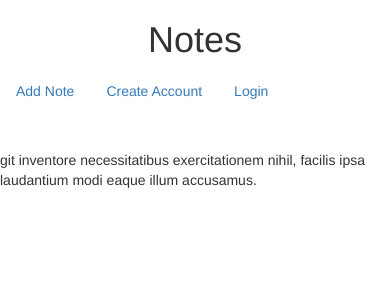
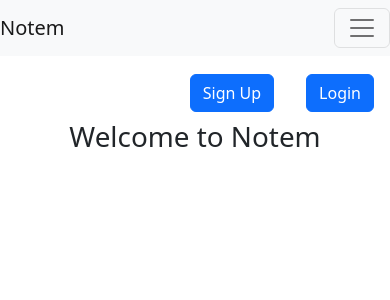
Before and after one commit to DebXD/Notemy, a Flask app: page / in a window 390 px wide. Shown: the top 300 px of the page. Run offline with Flask 2, Linux system fonts and the light colour scheme; some libraries are stand-ins or nearby versions.

Commit message:
add: user sign up, login functionality with email and username, refactor: edit route, etc

```diff
--- a/app.py
+++ b/app.py
@@ -1,113 +1,215 @@
-from flask import Flask, render_template, request, redirect, flash
+
+from email.policy import EmailPolicy
+from enum import unique
+from flask import Flask, render_template, request, redirect, flash, session, url_for
 
 from flask_sqlalchemy import SQLAlchemy
 
 app = Flask(__name__)
-app.config ['SQLALCHEMY_DATABASE_URI'] = 'sqlite:///db/note.sql'
+app.config ['SQLALCHEMY_DATABASE_URI'] = 'sqlite:///db/database.sql'
 app.config ["SQLALCHEMY_TRACK_MODIFICATIONS"] = True
+app.secret_key = "fs67ho3*Srb8bv-3r)=+ak"
+
 
 db = SQLAlchemy(app)
 
 
+class Userdb(db.Model):
+    No = db.Column(db.Integer, primary_key=True)
+    Email = db.Column(db.String(25), nullable=False)
+    Password = db.Column(db.String(128), nullable=False)
+    Username = db.Column(db.String(20), nullable = False, unique=True)
+
+    User_notes = db.relationship("Notesdb", backref="userdb")
+
+    def __init__(self, Email, Password, Username):
+        self.Email = Email
+        self.Password = Password
+        self.Username = Username
+
 class Notesdb(db.Model):
-    No = db.Column("No", db.Integer, primary_key=True)
-    Titles = db.Column(db.Text, nullable=False)
-    Notes = db.Column(db.Text, nullable=False)
+    No = db.Column(db.Integer, primary_key=True)
+    Titles = db.Column(db.Text(120), nullable=True)
+    Notes = db.Column(db.Text, nullable=True)
+    #foreign key to link userid with notes(thid userid refers to primary key "No" of userdb table)
+    User_id = db.Column(db.Integer, db.ForeignKey("userdb.No"), nullable=False)
 
-    def __init__(self, Titles, Notes):
+    def __init__(self, Titles, Notes, User_id):
         self.Titles = Titles
         self.Notes = Notes
+        self.User_id = User_id
+
+    #def __init__(self,Titles, Notes):
+        #self.Titles = Titles
+        #self.Notes = Notes
+
+
 
 
 @app.route("/")
 def hello_world():
     return render_template("index.html")
 
-@app.route("/add_notes/", methods=["GET","POST"])
+@app.route("/register/", methods=["GET","POST"])
+def register():
+    if request.method == "POST":
+        email = request.form.get("email")
+        password = request.form.get("password")
+        username = request.form.get("username")
+        #session["username"]= username
+        #session["password"]= password
+        email_match_obj = Userdb.query.filter_by(Email=email).first()
+        username_match_obj = Userdb.query.filter_by(Username=username).first()
+
+        if email == "" or password== "" or username == "":
+            return render_template("register.html")
+        else:
+
+            if email_match_obj or username_match_obj is not None:
+
+                if email_match_obj is not None:
+                    flash("Email is alredy exist!", "info")
+                    return redirect("/login/")
+
+
+                else:
+                    flash("Username is alredy exist!", "info")
+                    return redirect("/register/")
+
+            else:
+                session["email"]= email
+                acc_data = Userdb(email, password, username)
+                db.session.add(acc_data)
+                db.session.commit()
+                flash("Signed Up Successfully.", "success")
+                return redirect("/notes/")
+    else:
+        return render_template("register.html")
+
+
+@app.route("/login/", methods=["GET", "POST"])
+def login():
+    if request.method == "POST":
+        email = request.form.get("email")
+        #session_checkbox = request.form.get("session_checkbox")
+        found_email = Userdb.query.filter_by(Email=email).first()
+        if found_email is None:
+            flash('New User! Create Your Account First.', 'info')
+            return redirect ("/register/")
+        else:
+            password = request.form.get("password")
+            found_user = Userdb.query.filter_by(Email=email, Password=password).first()
+            if found_user is not None:
+                if email not in session:
+                    session["email"] = email
+                    flash("Successfully logged in.", "success")
+                    return redirect('/notes/')
+                else:
+                    flash("Successfully logged in.", "success")
+                    return redirect('/notes/')
+            else:
+                flash("Error! Please, Check your password", "danger")
+                return redirect("/login/")
+
+    else:
+
+
+        if session.get("email") is not None:
+            flash("Session is restored!", "success")
+            return redirect("/notes/")
+        else:
+            return render_template("login.html")
+
+@app.route("/logout/")
+def logout():
+    session.pop("email", None)
+    flash("You have been logged out!")
+    return redirect("/login/")
+
+@app.route("/notes/", methods=["GET", "POST"])
 def add_notes():
     if request.method == "POST":
-        titles = request.form.get("Title")
-        notes = request.form.get("Note")
-        #found_note = Notesdb.query.filter_by(Notes=notes).first()
+        title = request.form.get("Title")
+        note = request.form.get("Note")
+        #search_keyword = request.form.get("Search")
+        #found_note = Notesdb.query.filter_by(Notes=search_keyword).first()
         try:
-            if titles == "" and notes == "" :
-                return redirect("/add_notes/")
+            if title == "" and note == "":
+                return redirect("/notes/")
             else:
-                full_note = Notesdb(titles, notes)
-                db.session.add(full_note)
 
-                db.session.commit()
+                if session.get("email") is not None:
+                    email = session["email"]
 
-                note_list = Notesdb.query.all()
-                note_count = Notesdb.query.count()
+                    user_data = Userdb.query.filter_by(Email=email).first()
+                    user_no = user_data.No
 
-                return render_template("add_notes.html", titles=titles, notes=notes, note_list=note_list, note_count=note_count)
+                    if user_no is not None:
+                        full_note = Notesdb(title, note, user_no)
+                        db.session.add(full_note)
+                        db.session.commit()
+                        flash("Your Note is being saved.","success")
+
+                        return redirect("/notes/")
+                    else:
+                        return "Issue with the database"
+                else:
+                    return "There is an error with session"
         except Exception as e:
             return e
 
     else:
-        notes = request.form.get("Note")
-        titles = request.form.get("Title")
+        note = request.form.get("Note")
+        title = request.form.get("Title")
+        if session.get("email") is not None:
 
-        note_list = Notesdb.query.all()
-        note_count = Notesdb.query.count()
+            email = session["email"]
+            if email is not None:
 
-        if notes is not None:
-            return render_template("add_notes.html", notes=notes, note_list=note_list, note_count=note_count)
+                user_data = Userdb.query.filter_by(Email=email).first()
+                user_no = user_data.No
+
+                note_list = Notesdb.query.filter_by(User_id=user_no).all()
+                note_count = Notesdb.query.filter_by(User_id=user_no).count()
+
+                if note is not None:
+                    return render_template("notes.html", notes=note, note_list=note_list, note_count=note_count, username=email)
+                else:
+                    return render_template("notes.html", note_list=note_list, note_count=note_count, username=email)
+            else:
+                return redirect("/login/")
         else:
-            return render_template("add_notes.html", note_list=note_list, note_count=note_count)
+            flash("Session has expired! Please Sign Up or Login.", "warning")
+            return redirect("/login/")
+        #passing the note param to html page, without it we can not show the notes or text.
 
-        #passing the notes param to html page, without it we can not show the notes or text.
-
-@app.route("/add_notes/delete/<int:note_no>", methods=["POST", "GET"])
+@app.route("/notes/delete/<int:note_no>", methods=["POST", "GET"])
 def notedel(note_no):
     try:
         Notesdb.query.filter_by(No=note_no).delete()
         db.session.commit()
     #if found_note != None:
     #    Notesdb.query.filter_by(No=note_no).delete()
-        return redirect("/add_notes/")
+        return redirect("/notes/")
     except Exception as e:
         return "Something goes wrong, failed to delete your note"
 
 
-@app.route("/add_notes/edit/<int:note_no>", methods=["POST", "GET"])
+@app.route("/notes/edit/<int:note_no>", methods=["POST", "GET"])
 def note_edit(note_no):
+    note_data_obj = Notesdb.query.filter_by(No=note_no).first()
 
-    note_data = Notesdb.query.filter_by(No=note_no).first()
-    Notesdb.query.filter_by(No=note_no).delete()
-    db.session.commit()
-    if  request.method == "POST":
+    if request.method == "POST":
+        title = request.form.get("Title")
+        note = request.form.get("Note")
 
-        note_data.No = note_data.No
-        note_data.Titles = request.form.get("Title")
-        note_data.Notes= request.form.get("Note")
-        updated_note = Notesdb( note_data.No, note_data.Titles, note_data.Notes )
+        note_data_obj.Titles = title
+        note_data_obj.Notes = note
+        db.session.commit()
 
-        db.session.add(updated_note)
-
-        #if titles != note_data.Titles and notes != note_data.Notes:
-        db.session.commit()
-        flash("Updated Successfully")
-        return render_template("/add_notes/")
+        return redirect("/notes/")
     else:
-
-        return render_template("edit.html", title=note_data.Titles, note=note_data.Notes, note_no =note_no)
-
-        #titles = request.form.get("Title")
-
-        #edited_note = Notesdb(titles, notes)
-        #db.session.update(edited_note)
-
-        #return redirect("/add_notes/")
-
-
-
-
-
-
-
-
+        return render_template("edit.html", title=note_data_obj.Titles, note=note_data_obj.Notes)
 
 if __name__ == "__main__":
     db.create_all()
--- a/static/css/main.css
+++ b/static/css/main.css
@@ -1,31 +1,26 @@
 
-html, body{
-    background-color: white;
+.btn{
+  margin-top: 10px;
 }
 
-div{
-    margin-top: 30px;
-}
-.btn1{
-    background-color: #0a86d3;
-    font-size: 15px;
-    border-radius: 17px;
-    padding: 15px;
+#logout-btn{
+  margin-left: 94%;
 
 }
 
-.btn{
-    font-size: 15px;
-    border-radius: 17px;
-    padding: 15px;
+
+.note-form{
+  margin-right: 50%;
+  margin-left: 20px;
+}
+.title-inputbx{
+  margin-top: 0px;
+}
+.note-inputbx{
+  margin-top: 15px;
+}
+.label-title{
+  text-align: center;
+  margin-left: 50px;
 
 }
-.list{
-    margin-top: 25px;
-    font-size: 16px;
-}
-.listupdatebtn, .listdeletebtn{
-    margin-top: 10px;
-    font-size: medium;
-
-}
--- a/templates/base.html
+++ b/templates/base.html
@@ -1,21 +1,49 @@
 <!DOCTYPE html>
 <html lang="en">
 <head>
+  <meta charset="UTF-8">
+  <meta http-equiv="X-UA-Compatible" content="IE=edge">
+  <link rel="stylesheet", href = {{url_for("static", filename="css/main.css")}}>
+    <!-- CSS only -->
+  <link href="https://cdn.jsdelivr.net/npm/bootstrap@5.2.0-beta1/dist/css/bootstrap.min.css" rel="stylesheet" integrity="sha384-0evHe/X+R7YkIZDRvuzKMRqM+OrBnVFBL6DOitfPri4tjfHxaWutUpFmBp4vmVor" crossorigin="anonymous">
 
-    <meta charset="UTF-8">
-    <meta http-equiv="X-UA-Compatible" content="IE=edge">
-        <link rel="stylesheet", href = {{url_for("static", filename="css/main.css")}}>
+  <meta name="viewport" content="width=device-width, initial-scale=1.0">
+  <meta name="color-scheme" content="dark light"
+  <title>{% block title %}{%endblock%}</title>
 
 
-    <link rel="stylesheet", href = "https://maxcdn.bootstrapcdn.com/bootstrap/3.4.1/css/bootstrap.min.css">
-    <meta name="viewport" content="width=device-width, initial-scale=1.0">
-    <title>WebPage</title>
-    {% block head %}
+  <nav class="navbar navbar-expand-lg navbar-light bg-light">
+    <a class="navbar-brand" href="#">Notem</a>
+    <button class="navbar-toggler" type="button" data-toggle="collapse" data-target="#navbarNav" aria-controls="navbarNav" aria-expanded="false" aria-label="Toggle navigation">
+      <span class="navbar-toggler-icon"></span>
+    </button>
+    <div class="collapse navbar-collapse" id="navbarNav">
+      <ul class="navbar-nav">
+        <li class="nav-item active">
+          <a class="nav-link" href="/">Home</a>
+        </li>
+        <li class="nav-item">
+          <a class="nav-link" href="#">Notes</a>
+        </li>
+        <li class="nav-item">
+          <a class="nav-link" href="#">About</a>
+        </li>
 
-    {% endblock %}
+      </ul>
+    </div>
+  </nav>
+
+  {% block head %}
+  {% endblock %}
+
 </head>
+
+
 <body>
-    {% block body %}
-    {% endblock %}
+  {% block body %}
+  {% endblock %}
+  <script src="https://code.jquery.com/jquery-3.2.1.slim.min.js" integrity="sha384-KJ3o2DKtIkvYIK3UENzmM7KCkRr/rE9/Qpg6aAZGJwFDMVNA/GpGFF93hXpG5KkN" crossorigin="anonymous"></script>
+  <script src="https://cdn.jsdelivr.net/npm/popper.js@1.12.9/dist/umd/popper.min.js" integrity="sha384-ApNbgh9B+Y1QKtv3Rn7W3mgPxhU9K/ScQsAP7hUibX39j7fakFPskvXusvfa0b4Q" crossorigin="anonymous"></script>
+  <script src="https://cdn.jsdelivr.net/npm/bootstrap@4.0.0/dist/js/bootstrap.min.js" integrity="sha384-JZR6Spejh4U02d8jOt6vLEHfe/JQGiRRSQQxSfFWpi1MquVdAyjUar5+76PVCmYl" crossorigin="anonymous"></script>
 </body>
 </html>
--- a/templates/index.html
+++ b/templates/index.html
@@ -3,27 +3,30 @@
 
 {% block head %}
 
-<h1 style="text-align:center">Notes</h1>
-<nav class="navbar navbar-expand-lg navbar-dark">
-    <ul class="nav nav-pills">
-        <li class="nav-item">
-          <a class="nav-link" href="/add_notes">Add Note</a>
-        </li>
-        <li class="nav-item">
-          <a class="nav-link" href="#">Create Account</a>
-        </li>
-        <li class="nav-item">
-          <a class="nav-link" href="#">Login</a>
-        </li>
+<ul class="nav justify-content-end">
+  <li class="nav-item">
 
-      </ul>
+    <a class="nav-link active" href="/register/">
+      <button type="button" class="btn btn-primary">Sign Up</button>
+    </a>
+  </li>
+  <li class="nav-item">
+    <a class="nav-link active" href="/login/">
+      <button type="button" class="btn btn-primary">Login</button>
+    </a>
+  </li>
+</ul>
 
-</nav>
+
+<h1 style="text-align:center" class="text-3xl font-bold underline"> Welcome to Notem</h1>
+
+  {% block title%}{% endblock %}
+
 {% endblock %}
 
 {% block body %}
 <div>
-  <p>git inventore necessitatibus exercitationem nihil, facilis ipsa laudantium modi eaque illum accusamus.</p>
+
 
 </div>
 
```
Also changed, not shown: templates/add_notes.html (deleted, +0 -83 lines), templates/edit.html (+5 -11 lines), templates/login.html (added, +32 -0 lines), templates/notes.html (added, +111 -0 lines), templates/register.html (added, +40 -0 lines).
